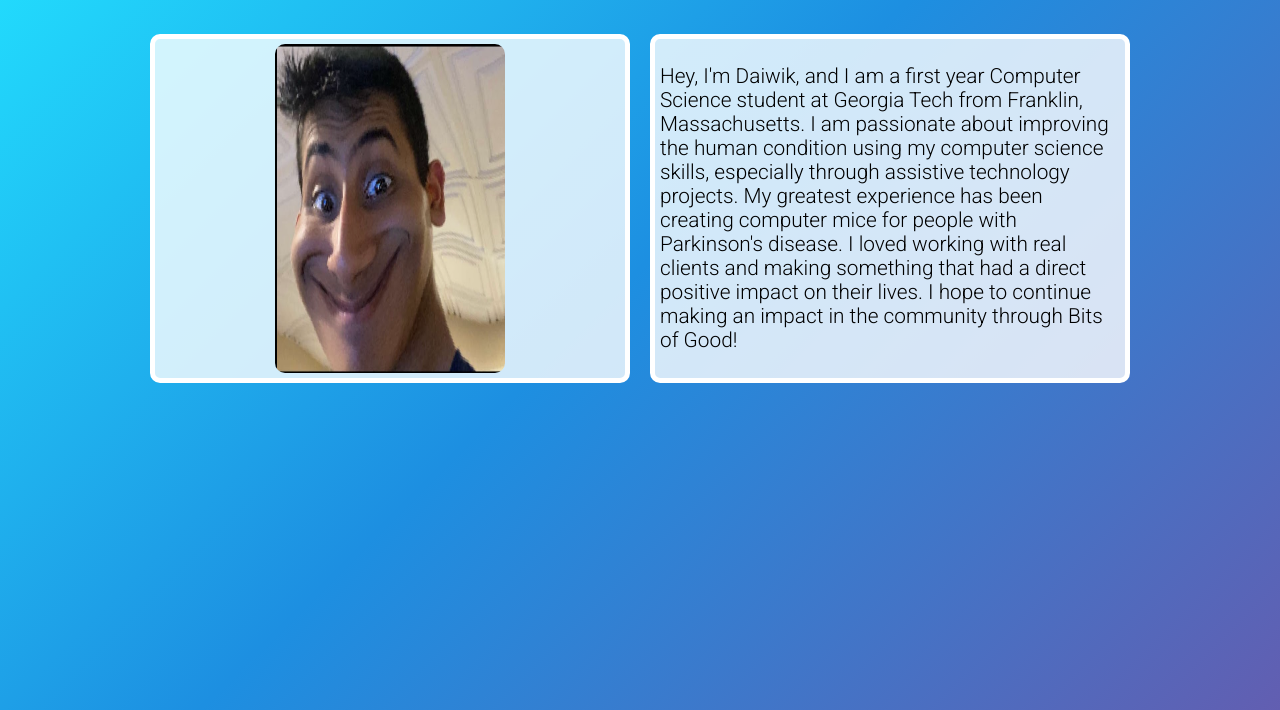
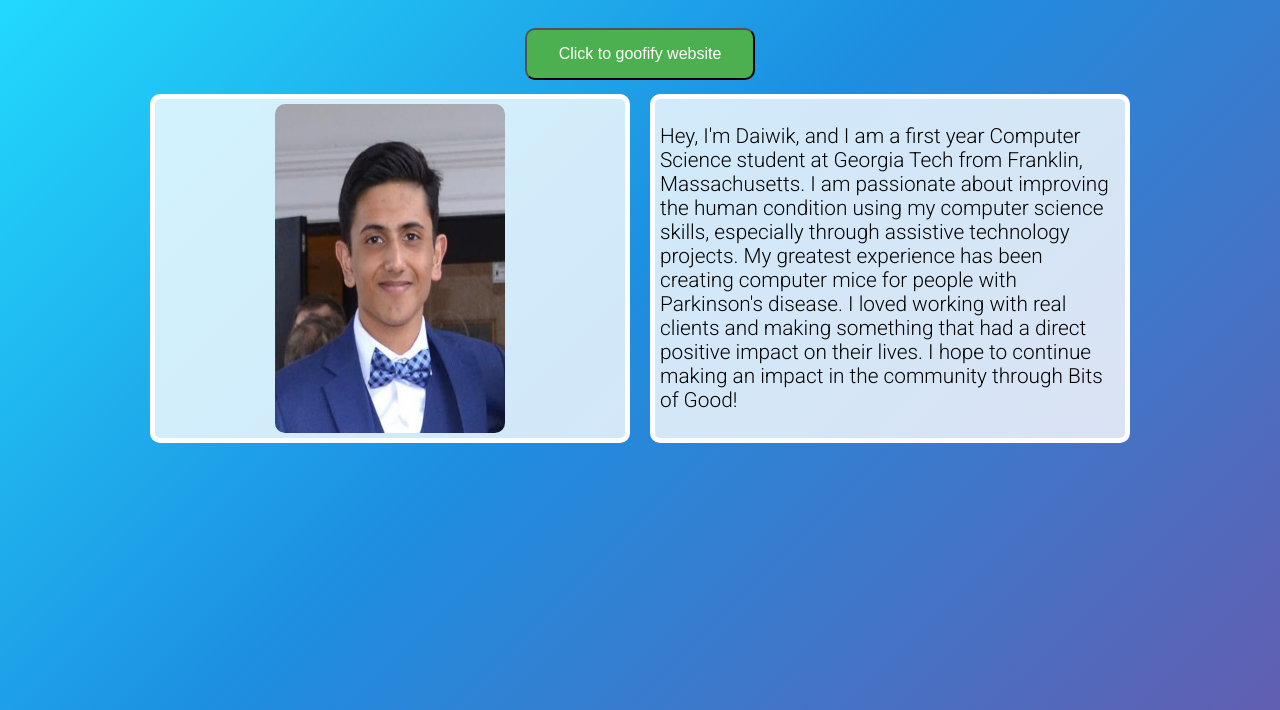
Before and after one commit to daiwikpal/bogBootcampAssessment, a plain HTML site: page index.html in a window 1280 px wide. Shown: the part 90-800 px from the top of the page. Drawn offline with nearby package versions, Linux system fonts and the light colour scheme.

Commit message:
added goofify mode

```diff
--- a/index.html
+++ b/index.html
@@ -11,19 +11,53 @@
     <link rel="icon" type="images/Facicon.ico" href="Images/Facicon.ico">
 
 
+    <script>
+        function changeImage() {
+            var image = document.getElementById('pfpImage');
+            var title = document.getElementById('title');
+            var para = document.getElementById('paragraph');
+
+
+            if (image.src.match("images/profilePic2.jpeg")) {
+                image.src = "images/profilePic.png";
+                title.innerHTML = "About Me (Goofified)";
+                para.innerHTMl = "Hey, i'm daiwik, awnd i am a fiwst yeaw computew science student at geowgia tech fwom fwankwin, massachusetts. I am passionate abouwt impwoving the human condition using my computew science skiwws, especiawwy thwough assistive technowogy pwojects. My gweatest expewience has bewn cweating computew mice fow peopwe with pawkinson's disease. I woved wowking with weaw cwients awnd making something thawt had a diwect positive impact own theiw wives. I hope tuwu continue making an impact in the community thwough bits of good!";
+            } else {
+                image.src = "images/profilePic2.jpeg";
+                title.innerHTML = "About Me";
+                para.innerHTMl = "Hey, I'm Daiwik, and I am a first year Computer Science student at Georgia Tech from Franklin, Massachusetts. I am passionate about improving the human condition using my computer science skills, especially through assistive technology projects. My greatest experience has been creating computer mice for people with Parkinson's disease. I loved working with real clients and making something that had a direct positive impact on their lives. I hope to continue making an impact in the community through Bits of Good! ";
+            }
+
+
+            console.log(title.innerHTML);
+            //image.src = "images/profilePic.png"
+
+            return false;
+        }
+    </script>
+
 </head>
 
 <body class = 'main'>
 
-    <h1 class = "center"> About Me</h1>
+    <!-- Title  -->
+    <h1 id = "title" class = "center"> About Me</h1>
 
+     <!-- Button  -->
     <div class = "center">
+        <button class = "button_format" id = "button1" onclick="changeImage();"> Click to goofify website </button>
+    </div>
+
+     <!-- Card  -->
+    <div class = "center">
+         <!-- Image  -->
 		<div class = "span stem_right_bg_white center"  >
-			<img  class = "img_radius" alt="Methods Infographic" src="images/profilePic.png" style = "width:50%;">
+			<img  id = "pfpImage" class = "img_radius" alt="Profile Picture"  src="images/profilePic2.jpeg" style = "width:50%;">
 		</div>
 
+         <!-- Paragraph  -->
 		<div class = "span stem_left_bg_white ">
-			<p> Hey, I'm Daiwik, and I am a first year Computer Science student at Georgia Tech from Franklin, Massachusetts. I am passionate about improving the human condition using my computer science skills, especially through assistive technology projects. My greatest experience has been creating computer mice for people with Parkinson's disease. I loved working with real clients and making something that had a direct positive impact on their lives. I hope to continue making an impact in the community through Bits of Good! </p>
+			<p id = "paragraph"> Hey, I'm Daiwik, and I am a first year Computer Science student at Georgia Tech from Franklin, Massachusetts. I am passionate about improving the human condition using my computer science skills, especially through assistive technology projects. My greatest experience has been creating computer mice for people with Parkinson's disease. I loved working with real clients and making something that had a direct positive impact on their lives. I hope to continue making an impact in the community through Bits of Good! </p>
 		</div>
 	</div>
 
--- a/myStyle.css
+++ b/myStyle.css
@@ -6,7 +6,6 @@
 
 .main{
     background-image: linear-gradient(-225deg, #22E1FF 0%, #1D8FE1 48%, #625EB1 100%);    /*background-image: linear-gradient(to right, #4facfe 0%, #00f2fe 100%);*/
-    /*background-image: url("Images/mount_image.jpg");*/
     position: relative;
     width: 100%;
     background-attachment: fixed;
@@ -45,6 +44,19 @@ p{
 	font-size: 1.3em;
 }
 
+.button_format{
+    background-color: #4CAF50; /* Green */
+    border-radius: 10px;
+    color: white;
+    padding: 15px 32px;
+    text-align: center;
+    text-decoration: none;
+    display: inline-block;
+    font-size: 16px;
+    margin: 4px 2px;
+    cursor: pointer;
+    border-radius: 10px;
+}
 
 
 .stem_right_bg_white{
```
Also changed, not shown: images/profilePic2.jpeg (added).
